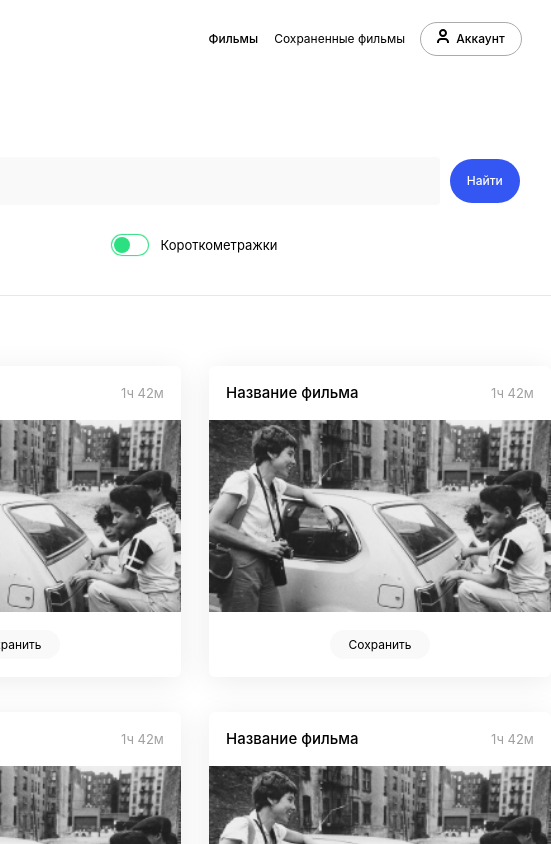
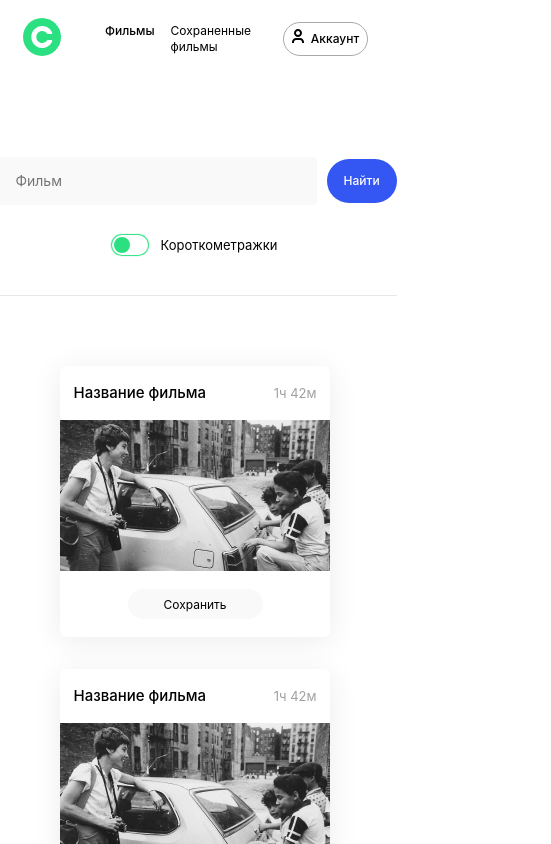
Before and after one commit to temmmus/movies-explorer-frontend, a React (Create React App) app: page /movies in a window 390 px wide. Shown: the top 844 px of the page, 551 px wide, since content can reach past the window. Built offline with nearby package versions, Linux system fonts and the light colour scheme.

Commit message:
фиксы гридов

```diff
--- a/src/components/Movies/Movies.css
+++ b/src/components/Movies/Movies.css
@@ -3,15 +3,3 @@
   flex-direction: column;
   justify-content: center;
 }
-
-@media screen and (max-width: 780px) {
-  .movies {
-    max-width: 780px;
-  }
-}
-
-@media screen and (max-width: 320px) {
-  .movies {
-    max-width: 320px;
-  }
-}
--- a/src/components/MoviesCard/MoviesCard.css
+++ b/src/components/MoviesCard/MoviesCard.css
@@ -2,7 +2,7 @@
     margin: 0;
     padding: 18px 0;
     list-style: none;
-    width: 360px;
+    width: 100%;
     display: flex;
     flex-direction: column;
     align-items: center;
@@ -42,9 +42,9 @@
     color: #A0A0A0;
 }
 
-.card__like-button {
-    width: 100px;
-    height: 29px;
+.card__save-button {
+    width: 50%;
+    height: 30px;
     margin-top: 18px;
     border-radius: 20px;
     border: none;
@@ -56,19 +56,7 @@
     /* background-repeat: no-repeat;
     background-position: center; */
 }
-.card__like-button:hover {
+.card__save-button:hover {
     opacity: 0.8;
     cursor: pointer;
 }
-
-@media screen and (max-width: 780px) {
-    .card {
-        width: 342px;
-    }
-}
-
-@media screen and (max-width: 320px) {
-    .card {
-        width: 300px;
-    }
-}
--- a/src/components/MoviesCard/MoviesCard.js
+++ b/src/components/MoviesCard/MoviesCard.js
@@ -9,7 +9,7 @@ function MoviesCard() {
         <p className='card__text'>1ч 42м</p>
       </div>
       <img className='card__image' alt='Постер' src={image} />
-      <button type='button' className='card__like-button'>Сохранить</button>
+      <button type='button' className='card__save-button'>Сохранить</button>
     </li>
   );
 }
--- a/src/components/MoviesCardList/MoviesCardList.css
+++ b/src/components/MoviesCardList/MoviesCardList.css
@@ -2,25 +2,23 @@
     margin: 0;
     padding: 0;
     margin-top: 70px;
+    margin-bottom: 100px;
     display: grid;
     justify-content: center;
     grid-template-rows: repeat(2, auto);
     grid-template-columns: repeat(3, auto);
-    row-gap: 32px;
-    column-gap: 28px;
+    gap: 2em;
 }
 
 @media screen and (max-width: 780px) {
     .card-list {
-        /* grid-template-rows: repeat(3, auto); */
         grid-template-columns: repeat(2, auto);
-        row-gap: 35px;
-        column-gap: 24 px;
     }
 }
 
-@media screen and (max-width: 320px) {
+@media screen and (max-width: 460px) {
     .card-list {
         grid-template-columns: repeat(1, auto);
+        /* row-gap: 1%; */
     }
 }
--- a/src/components/SavedMovies/SavedMovies.css
+++ b/src/components/SavedMovies/SavedMovies.css
@@ -3,15 +3,3 @@
     flex-direction: column;
     justify-content: center;
 }
-
-@media screen and (max-width: 780px) {
-    .saved-movies {
-        max-width: 780px;
-    }
-}
-
-@media screen and (max-width: 320px) {
-    .saved-movies {
-        max-width: 320px;
-    }
-}
--- a/src/components/UploadButton/UploadButton.css
+++ b/src/components/UploadButton/UploadButton.css
@@ -1,7 +1,6 @@
 .upload-button {
-    width: 320px;
+    width: 40%;
     height: 36px;
-    margin-top: 50px;
     align-self: center;
     border-radius: 6px;
     border: none;
@@ -15,9 +14,3 @@
     opacity: 0.8;
     cursor: pointer;
 }
-
-@media screen and (max-width: 320px) {
-    .upload-button {
-      max-width: 240px;
-    }
-}
```
